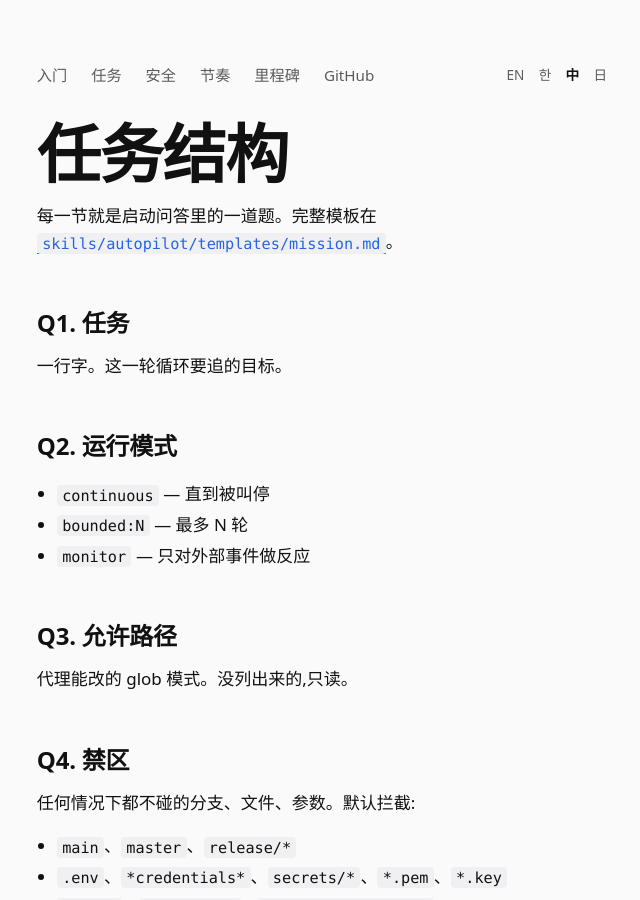
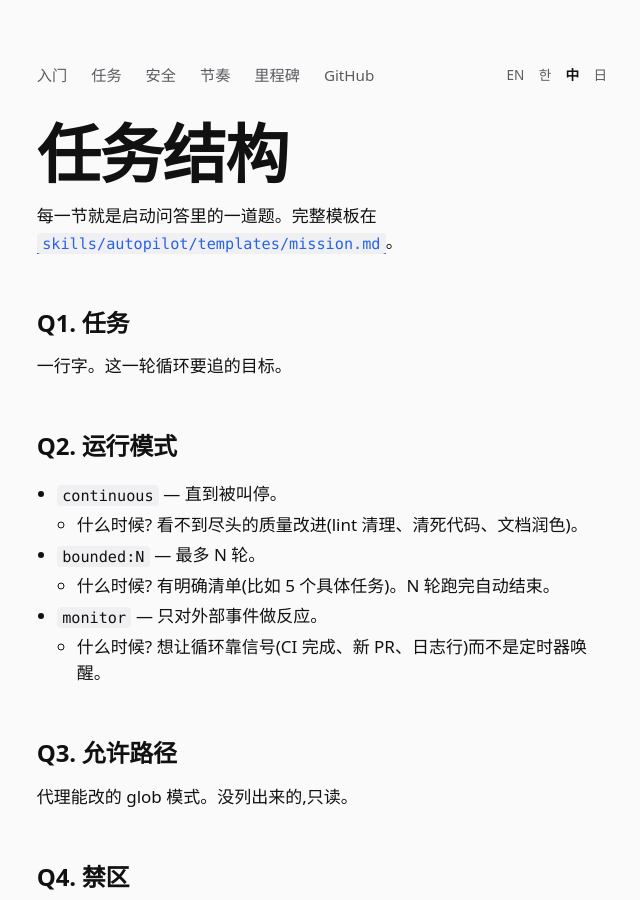
Before and after one commit to PresentJay/autopilot-skills, a Jekyll site: the page built from docs/zh/mission-schema.md, in a window 1280 px wide and 900 px high. Shown: the whole window, without its empty margins (316-956 px from the left). Built offline with Jekyll 4.4.1, drawn with Linux system fonts in a browser that asks for light colours.

```diff
--- a/docs/zh/mission-schema.md
+++ b/docs/zh/mission-schema.md
@@ -12,9 +12,12 @@ title: 任务结构
 
 ## Q2. 运行模式
 
-- `continuous` — 直到被叫停
-- `bounded:N` — 最多 N 轮
-- `monitor` — 只对外部事件做反应
+- `continuous` — 直到被叫停。
+  - 什么时候? 看不到尽头的质量改进(lint 清理、清死代码、文档润色)。
+- `bounded:N` — 最多 N 轮。
+  - 什么时候? 有明确清单(比如 5 个具体任务)。N 轮跑完自动结束。
+- `monitor` — 只对外部事件做反应。
+  - 什么时候? 想让循环靠信号(CI 完成、新 PR、日志行)而不是定时器唤醒。
 
 ## Q3. 允许路径
 
```
Also changed, not shown: docs/ja/mission-schema.md (+6 -3 lines), docs/ko/mission-schema.md (+6 -3 lines), docs/mission-schema.md (+6 -3 lines).
